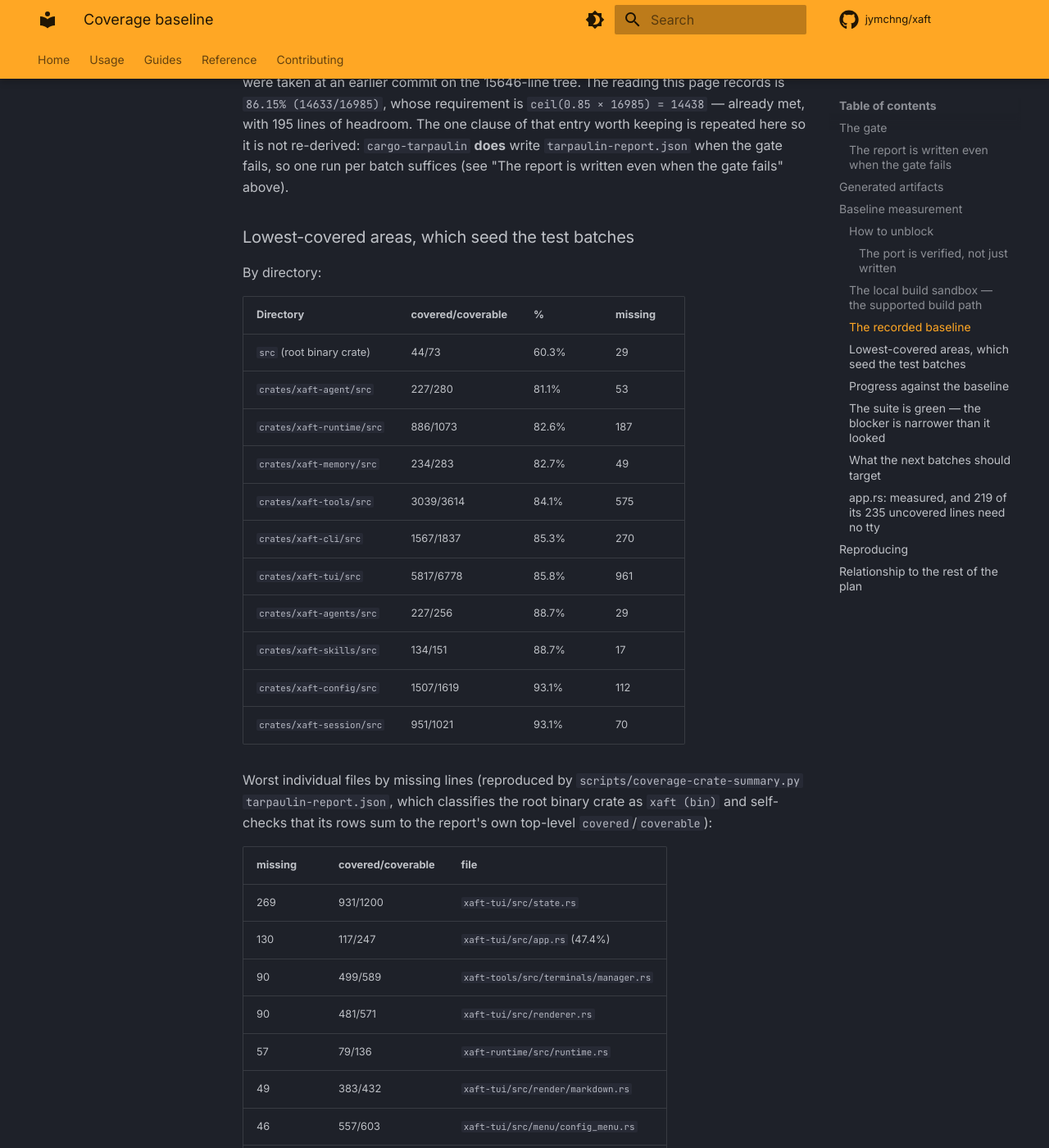
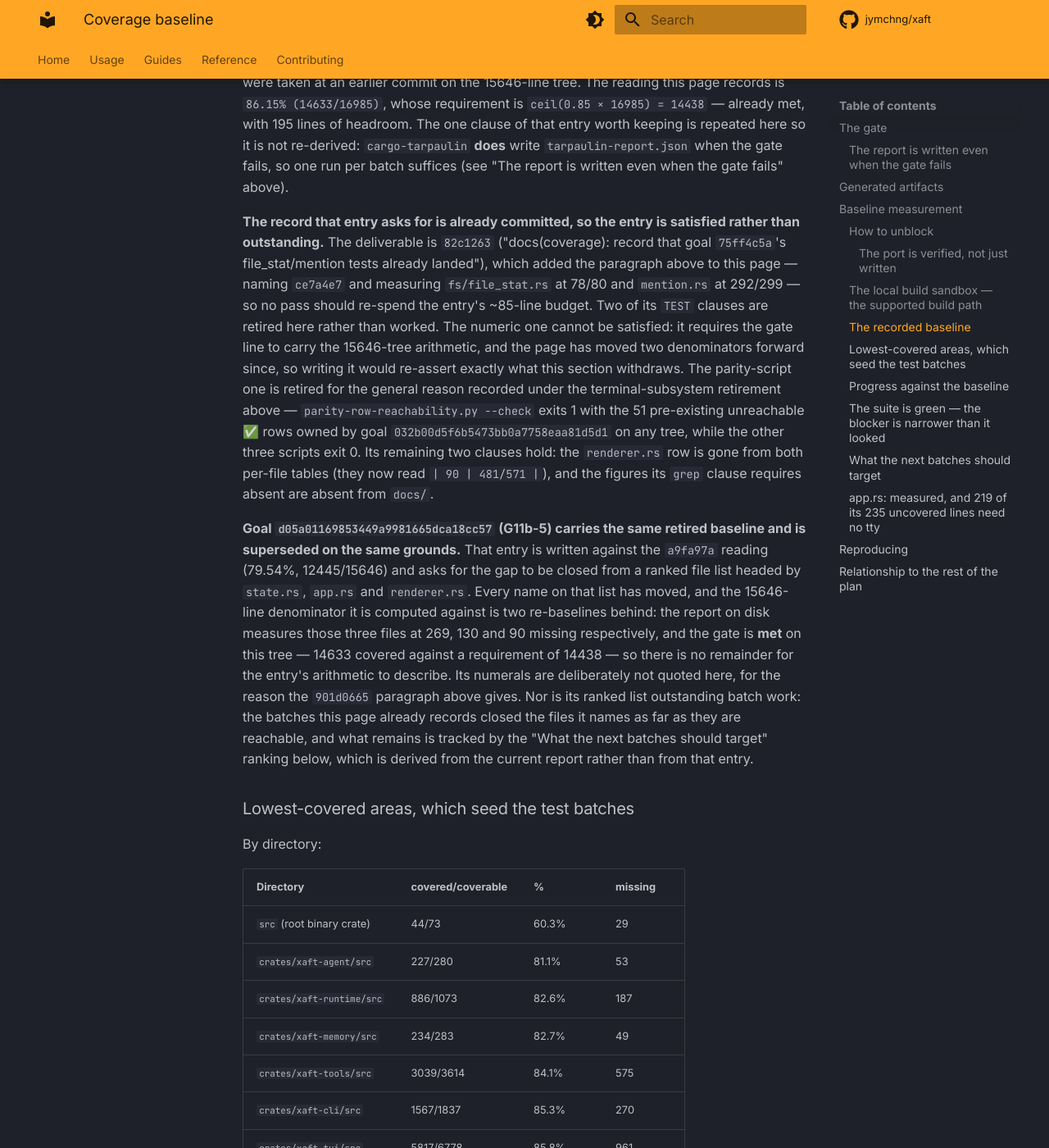
Before and after one commit to jymchng/xaft, an MkDocs documentation site: the page built from docs/coverage-baseline.md, in a window 1280 px wide and 1400 px high, scrolled down 19336 px. Shown: the whole window at 82% size. Built offline with MkDocs 1.6.1 and Material for MkDocs 9.7.7, drawn with Linux system fonts in a browser that asks for light colours; comment, search, counter and statistics services are not loaded.

Commit message:
docs(coverage): record that goal 06fb91534 is delivered, and retire G11b-5's baseline
Goal `06fb91534c56440094785334f493f8a4` asks for the supersession of goal
`75ff4c5a` by `ce7a4e7` to be recorded so no pass re-spends the entry's
~85-line budget, and for a 592-line remainder against 12708/15646 to be
written into this page. Both halves are already on disk in better form:
`82c1263` delivered the record (it names `ce7a4e7` and measures
`fs/file_stat.rs` at 78/80 and `mention.rs` at 292/299), and `cc4507f` has
since moved the page onto the 16985-line tree, where the gate is met.

Verified at HEAD b3f1f95 against the report on disk (86.15%, 14633/16985):

  grep -rn '13299|854 remain|751 remain' docs/   -> nothing
  grep -rn '303/571' docs/                       -> nothing
  both per-file tables                           -> '| 90 | 481/571 |'
  parity-matrix-stats / config-key-audit /
    cli-row-ownership --check                    -> exit 0
  parity-row-reachability --check                -> exit 1 with the 51
    PRE-EXISTING unreachable-checked rows owned by goal 032b00d5, recorded
    elsewhere on the page and neither caused nor fixable here.

Two clauses are retired rather than satisfied, so a verifier does not edit the
tree to meet them: the numeric one (a gate line carrying the 15646-tree
arithmetic would re-assert what the retirement section withdraws) and the
four-parity-script one (unsatisfiable on any tree). The other gap this closes
is that nothing retired goal `d05a01169853449a9981665dca18cc57` (G11b-5),
which carries the same a9fa97a-era baseline and a ranked file list whose top
three files now read 269/130/90 missing against 331/227/136.

Documentation only: one file, +32 lines, no parity row's status changes. The
pre-existing crates/xaft-runtime/src/runtime.rs and docs/parity-matrix.md WIP
(goal 161) is left uncommitted; the sandbox was already CLEAN and --off was a
no-op, so nothing was staged with `git add -A`.

```diff
--- a/docs/coverage-baseline.md
+++ b/docs/coverage-baseline.md
@@ -854,6 +854,38 @@ one clause of that entry worth keeping is repeated here so it is not re-derived:
 one run per batch suffices (see "The report is written even when the gate fails"
 above).
 
+**The record that entry asks for is already committed, so the entry is satisfied
+rather than outstanding.** The deliverable is `82c1263` ("docs(coverage): record
+that goal `75ff4c5a`'s file_stat/mention tests already landed"), which added the
+paragraph above to this page — naming `ce7a4e7` and measuring `fs/file_stat.rs`
+at 78/80 and `mention.rs` at 292/299 — so no pass should re-spend the entry's
+~85-line budget. Two of its `TEST` clauses are retired here rather than worked.
+The numeric one cannot be satisfied: it requires the gate line to carry the
+15646-tree arithmetic, and the page has moved two denominators forward since, so
+writing it would re-assert exactly what this section withdraws. The parity-script
+one is retired for the general reason recorded under the terminal-subsystem
+retirement above — `parity-row-reachability.py --check` exits 1 with the 51
+pre-existing unreachable ✅ rows owned by goal `032b00d5f6b5473bb0a7758eaa81d5d1`
+on any tree, while the other three scripts exit 0. Its remaining two clauses
+hold: the `renderer.rs` row is gone from both per-file tables (they now read
+`| 90 | 481/571 |`), and the figures its `grep` clause requires absent are absent
+from `docs/`.
+
+**Goal `d05a01169853449a9981665dca18cc57` (G11b-5) carries the same retired
+baseline and is superseded on the same grounds.** That entry is written against
+the `a9fa97a` reading (79.54%, 12445/15646) and asks for the gap to be closed
+from a ranked file list headed by `state.rs`, `app.rs` and `renderer.rs`. Every
+name on that list has moved, and the 15646-line denominator it is computed
+against is two re-baselines behind: the report on disk measures those three files
+at 269, 130 and 90 missing respectively, and the gate is **met** on this tree —
+14633 covered against a requirement of 14438 — so there is no remainder for the
+entry's arithmetic to describe. Its numerals are deliberately not quoted here,
+for the reason the `901d0665` paragraph above gives. Nor is its ranked list
+outstanding batch work: the batches this page already records closed the files it
+names as far as they are reachable, and what remains is tracked by the "What the
+next batches should target" ranking below, which is derived from the current
+report rather than from that entry.
+
 ### Lowest-covered areas, which seed the test batches
 
 By directory:
```
